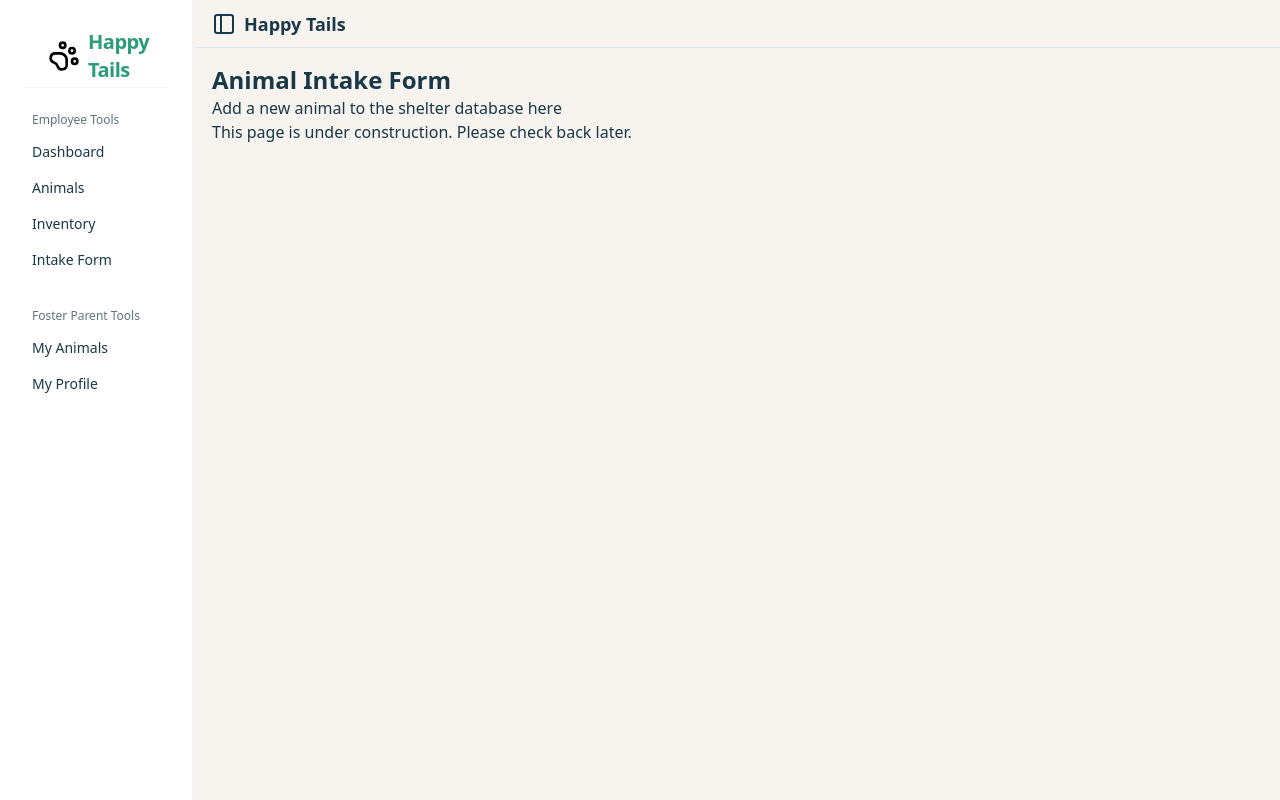
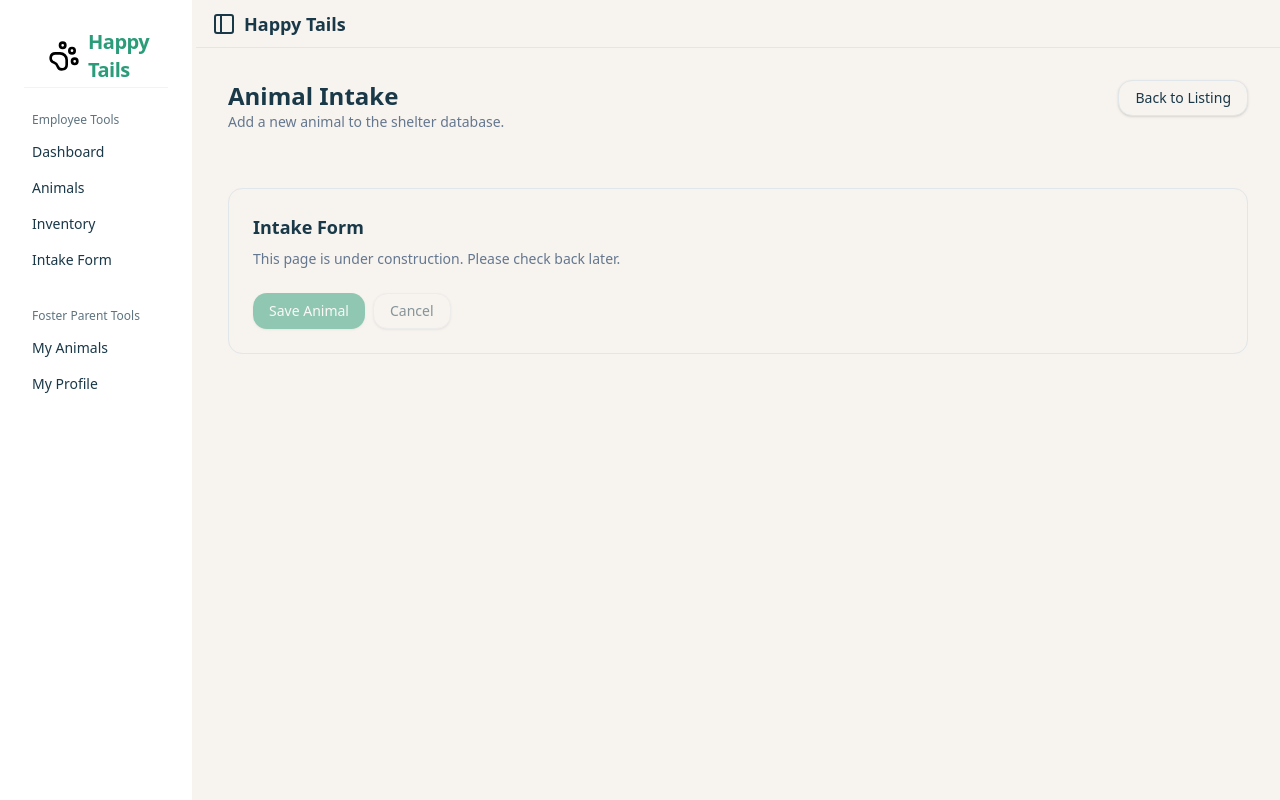
Before and after one commit to kasandra0/happytailsshelter_frontend, a React app in the folder app/: page /staff/animals/new in a window 1280 px wide. Built offline with nearby package versions, Linux system fonts and the light colour scheme; the HTML template or start-up script is replaced by a standard one.

Commit message:
AnimalIntake update

```diff
--- a/app/src/pages/AnimalIntakePage.tsx
+++ b/app/src/pages/AnimalIntakePage.tsx
@@ -1,7 +1,37 @@
+import { Button } from "@/components/ui/button";
+import { NavLink } from "react-router-dom";
+
 export default function AnimalIntakePage() {
-    return <div>
-        <h1 className="text-2xl font-bold">Animal Intake Form</h1>
-        <p>Add a new animal to the shelter database here</p>
-        <p>This page is under construction. Please check back later.</p>
-    </div>;
+  return (
+    <div className="flex flex-1 flex-col gap-4 p-4">
+      <div className="flex items-start justify-between gap-4">
+        <div>
+          <h2 className="text-2xl font-bold">Animal Intake</h2>
+          <p className="text-sm text-muted-foreground">
+            Add a new animal to the shelter database.
+          </p>
+        </div>
+
+        <Button asChild variant="outline">
+          <NavLink to="/animals">Back to Listing</NavLink>
+        </Button>
+      </div>
+
+      <div className="container mx-auto py-10">
+        <div className="rounded-md border p-6">
+          <h3 className="text-lg font-semibold">Intake Form</h3>
+          <p className="mt-2 text-sm text-muted-foreground">
+            This page is under construction. Please check back later.
+          </p>
+
+          <div className="mt-6 flex gap-2">
+            <Button disabled>Save Animal</Button>
+            <Button disabled variant="outline">
+              Cancel
+            </Button>
+          </div>
+        </div>
+      </div>
+    </div>
+  );
 }
```
